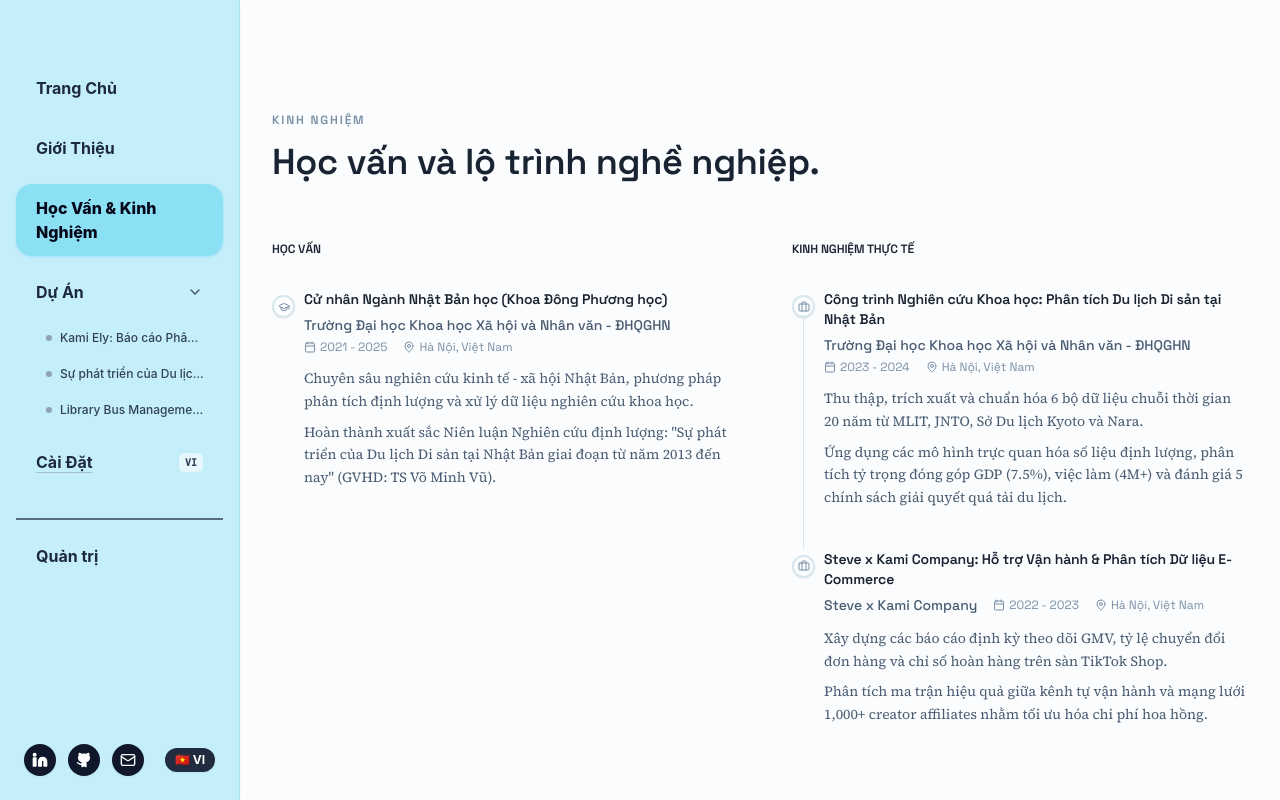
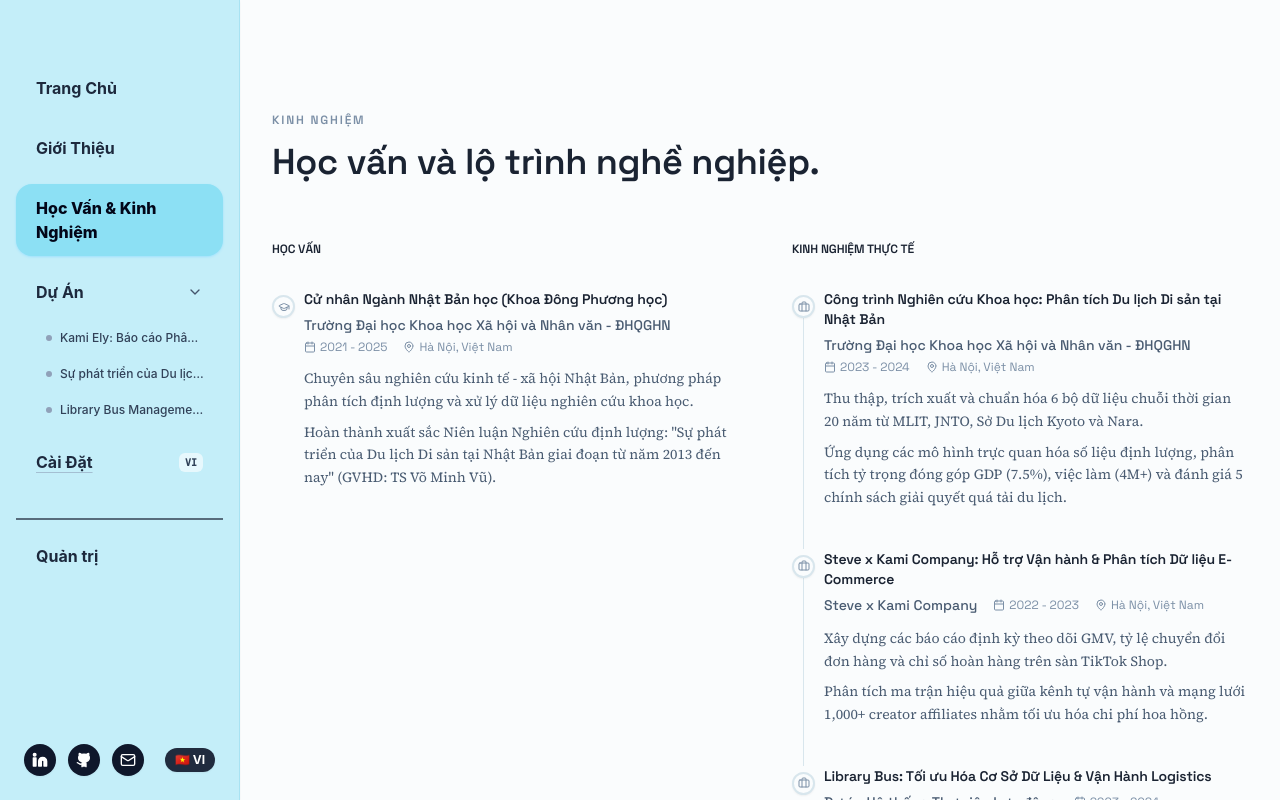
Before and after one commit to duongduongdphk66a-spec/data-analyst-portfolio, a Next.js app: page / in a window 1280 px wide. Both pictures are taken after a click on the button "Học Vấn & Kinh Nghiệm". Built offline with nearby package versions, Linux system fonts and the light colour scheme.

Commit message:
feat: add Library Bus project to Education and Experience section

```diff
--- a/app/components/CVSection.tsx
+++ b/app/components/CVSection.tsx
@@ -56,6 +56,18 @@ export default React.memo(function CVSection({ experiences, name, title }: CVSec
       description: [
         'Built automated sales tracking dashboards monitoring GMV, return rates, and live shopping conversion on TikTok Shop.',
         'Analyzed affiliate network contribution across 1,000+ creator tiers to optimize commission budget allocation and ROI.',
+      ],
+    },
+    {
+      id: 'default-work-3-en',
+      role: 'Library Bus: Database Architecture & Logistics Optimization',
+      company: 'Mobile Library Management System',
+      period: '2023 - 2024',
+      type: 'work',
+      location: 'Hanoi, Vietnam',
+      description: [
+        'Designed normalized 3NF relational database schema and asynchronous data pipelines serving 50,000+ active users at 500 concurrent RPS.',
+        'Implemented Redis caching and Celery task queues, reducing query latency by 93.7% (450ms to 28ms) with zero data contention.',
       ],
     },
   ];
--- a/app/defaultData.ts
+++ b/app/defaultData.ts
@@ -74,6 +74,18 @@ export const DEFAULT_PROFILE: ProfileData = {
       description: [
         'Xây dựng các báo cáo định kỳ theo dõi GMV, tỷ lệ chuyển đổi đơn hàng và chỉ số hoàn hàng trên sàn TikTok Shop.',
         'Phân tích ma trận hiệu quả giữa kênh tự vận hành và mạng lưới 1,000+ creator affiliates nhằm tối ưu hóa chi phí hoa hồng.'
+      ]
+    },
+    {
+      id: 'exp-work-3',
+      role: 'Library Bus: Tối ưu Hóa Cơ Sở Dữ Liệu & Vận Hành Logistics',
+      company: 'Dự án Hệ thống Thư viện Lưu động',
+      period: '2023 - 2024',
+      type: 'work',
+      location: 'Hà Nội, Việt Nam',
+      description: [
+        'Thiết kế mô hình cơ sở dữ liệu quan hệ 3NF và luồng xử lý bất đồng bộ, phục vụ hơn 50,000 người dùng với 500 kết nối đồng thời.',
+        'Ứng dụng Redis Cache và hàng đợi Celery giúp giảm 93.7% độ trễ truy vấn (từ 450ms xuống 28ms) và triệt tiêu 100% xung đột mượn sách.'
       ]
     }
   ]
--- a/hooks/usePortfolioState.ts
+++ b/hooks/usePortfolioState.ts
@@ -22,7 +22,7 @@ export function usePortfolioState() {
     trackVisitorAction('Truy cập trang web', 'Người xem mở trang Portfolio', 'pageview');
 
     // Load Profile securely
-    const savedProfile = localStorage.getItem('portfolio_profile_v4');
+    const savedProfile = localStorage.getItem('portfolio_profile_v5');
     if (savedProfile) {
       const parsed = safeJsonParse(savedProfile, DEFAULT_PROFILE);
       if (!parsed.name || parsed.name === 'Nguyễn Văn A') {
@@ -35,7 +35,7 @@ export function usePortfolioState() {
     }
 
     // Load Projects securely
-    const savedProjects = localStorage.getItem('portfolio_projects_v4');
+    const savedProjects = localStorage.getItem('portfolio_projects_v5');
     if (savedProjects) {
       setProjects(safeJsonParse(savedProjects, DEFAULT_PROJECTS));
     } else {
@@ -43,7 +43,7 @@ export function usePortfolioState() {
     }
 
     // Load Dashboard & Charts securely
-    const savedDashboard = localStorage.getItem('portfolio_dashboard_v4');
+    const savedDashboard = localStorage.getItem('portfolio_dashboard_v5');
     if (savedDashboard) {
       setDashboard(safeJsonParse(savedDashboard, DEFAULT_DASHBOARD));
     } else {
@@ -54,17 +54,17 @@ export function usePortfolioState() {
   // Memoized save handlers
   const handleSaveProfile = useCallback((newProfile: ProfileData) => {
     setProfile(newProfile);
-    localStorage.setItem('portfolio_profile_v4', JSON.stringify(newProfile));
+    localStorage.setItem('portfolio_profile_v5', JSON.stringify(newProfile));
   }, []);
 
   const handleSaveProjects = useCallback((newProjects: ProjectData[]) => {
     setProjects(newProjects);
-    localStorage.setItem('portfolio_projects_v4', JSON.stringify(newProjects));
+    localStorage.setItem('portfolio_projects_v5', JSON.stringify(newProjects));
   }, []);
 
   const handleSaveDashboard = useCallback((newDashboard: DashboardData) => {
     setDashboard(newDashboard);
-    localStorage.setItem('portfolio_dashboard_v4', JSON.stringify(newDashboard));
+    localStorage.setItem('portfolio_dashboard_v5', JSON.stringify(newDashboard));
   }, []);
 
   return {
```
